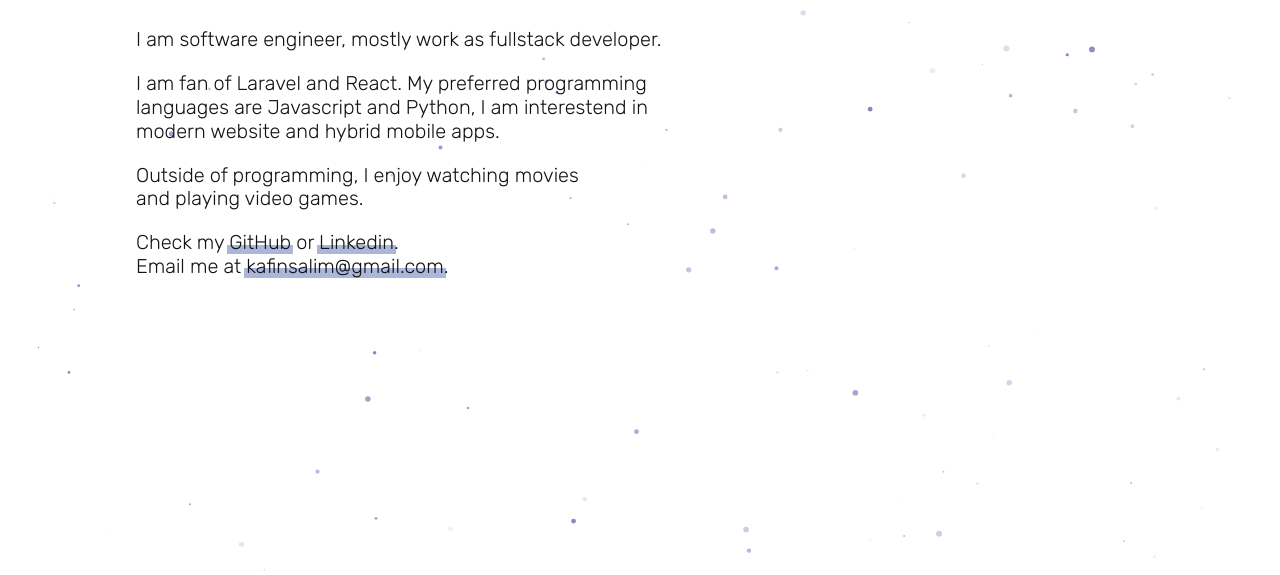
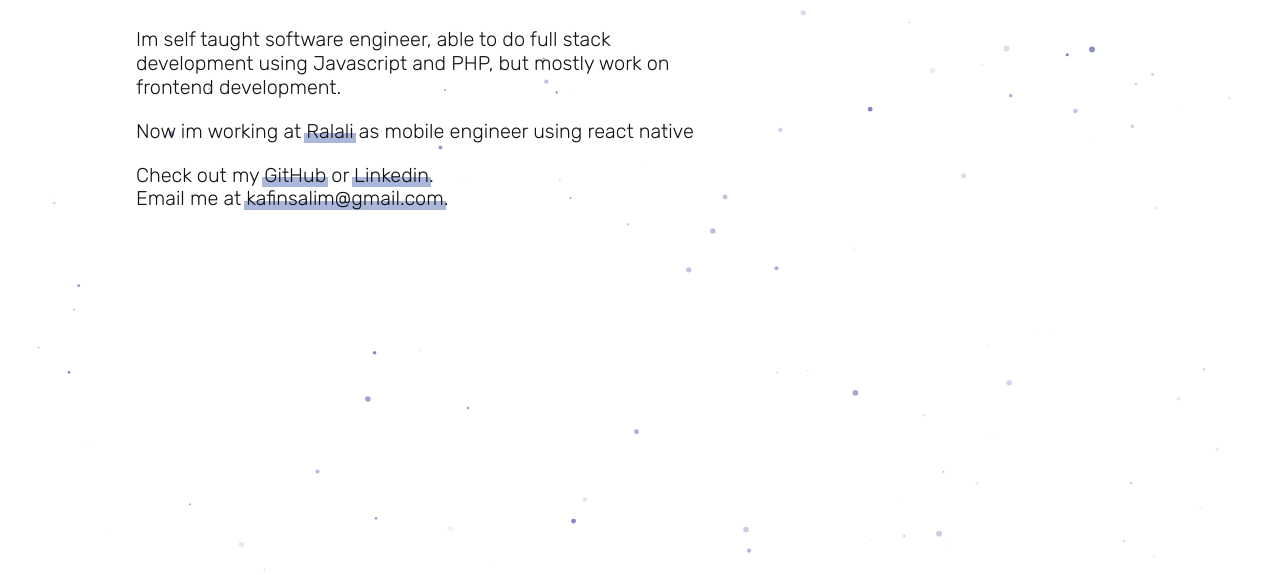
Before and after one commit to kfnx/kfnx.github.io, a plain HTML site: page index.html in a window 1280 px wide. Shown: the part 225-800 px from the top of the page. Drawn offline with nearby package versions, Linux system fonts and the light colour scheme.

Commit message:
update some desc

```diff
--- a/index.html
+++ b/index.html
@@ -73,16 +73,13 @@
     My name is Kafin Salim.
   </p>
   <p>
-    I am software engineer, mostly work as fullstack developer.
+    Im self taught software engineer, able to do full stack development using Javascript and PHP, but mostly work on frontend development.
   </p>
   <p>
-    I am fan of Laravel and React. My preferred programming languages are Javascript and Python, I am interestend in modern website and hybrid mobile apps.
+    Now im working at <a href="https://ralali.com" target="_blank">Ralali</a> as mobile engineer using react native
   </p>
   <p>
-    Outside of programming, I enjoy watching movies <br/>and playing video games.
-  </p>
-  <p>
-    Check my <a href="https://github.com/kafinsalim" target="_blank">GitHub</a>
+    Check out my <a href="https://github.com/kafinsalim" target="_blank">GitHub</a>
     or <a href="http://linked.in/kafinsalim" target="_blank">Linkedin</a>.<br/>
     Email me at <a href="#">kafinsalim@gmail.com</a>.
   </p>
```
